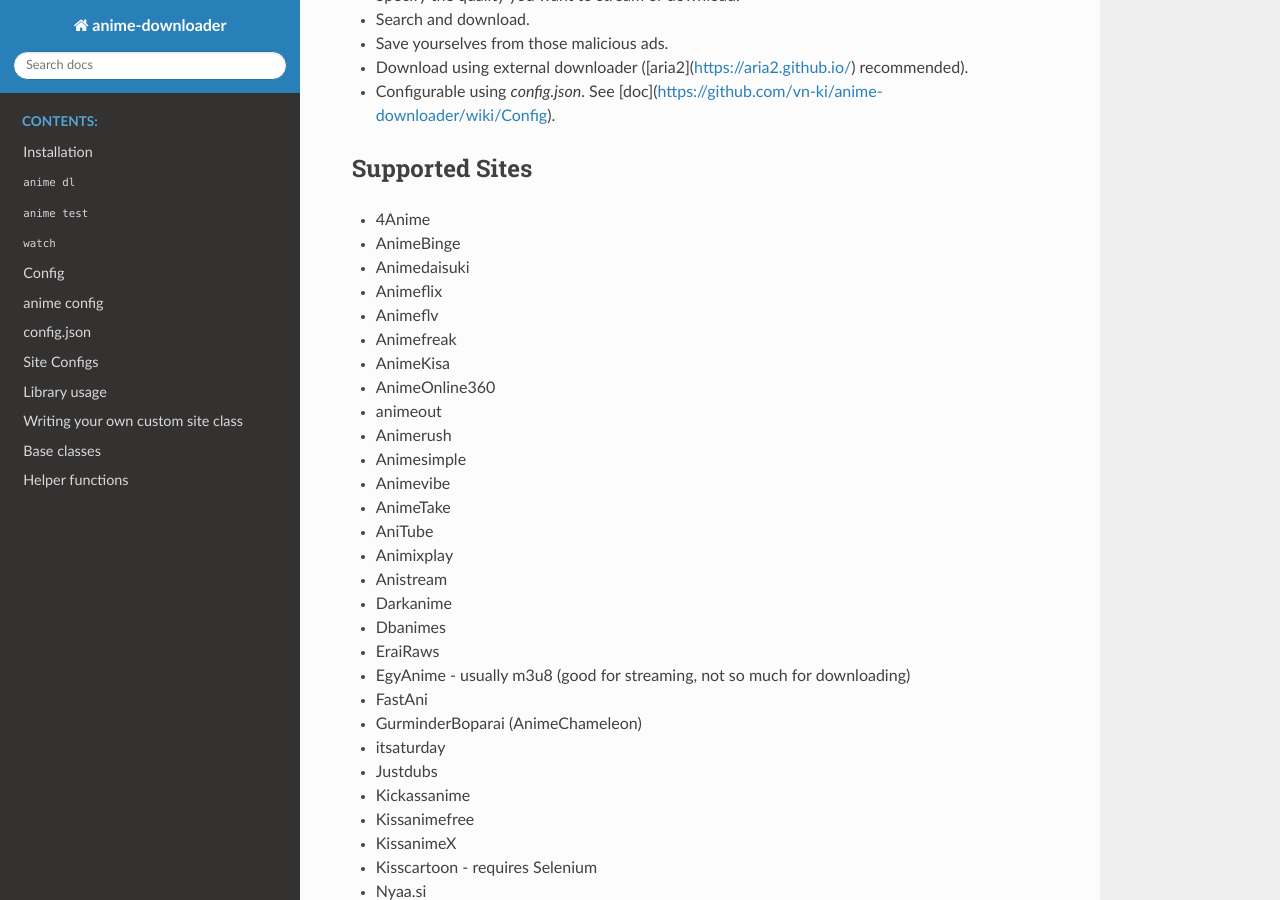
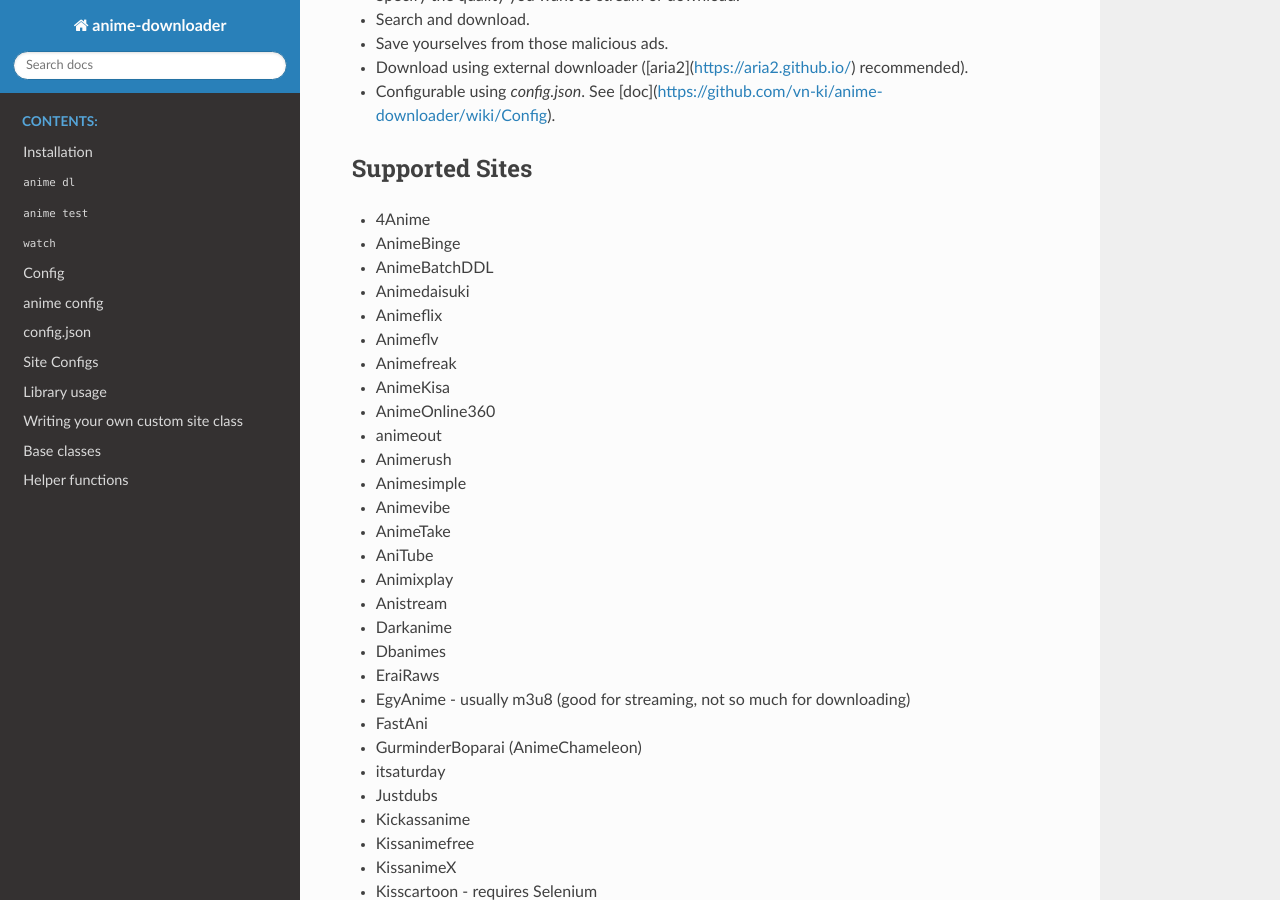
Before and after one commit to anime-dl/anime-downloader, a Sphinx documentation site: the page built from docs/index.rst, in a window 1280 px wide and 900 px high, scrolled down 304 px. Built offline with Sphinx 7.4.7 and the Read the Docs theme 2.0.0, drawn with Linux system fonts in a browser that asks for light colours.

```diff
--- a/docs/index.rst
+++ b/docs/index.rst
@@ -23,6 +23,7 @@ Supported Sites
 
 - 4Anime
 - AnimeBinge
+- AnimeBatchDDL
 - Animedaisuki
 - Animeflix
 - Animeflv
```
Also changed, not shown: README.md (+1 -0 lines).
